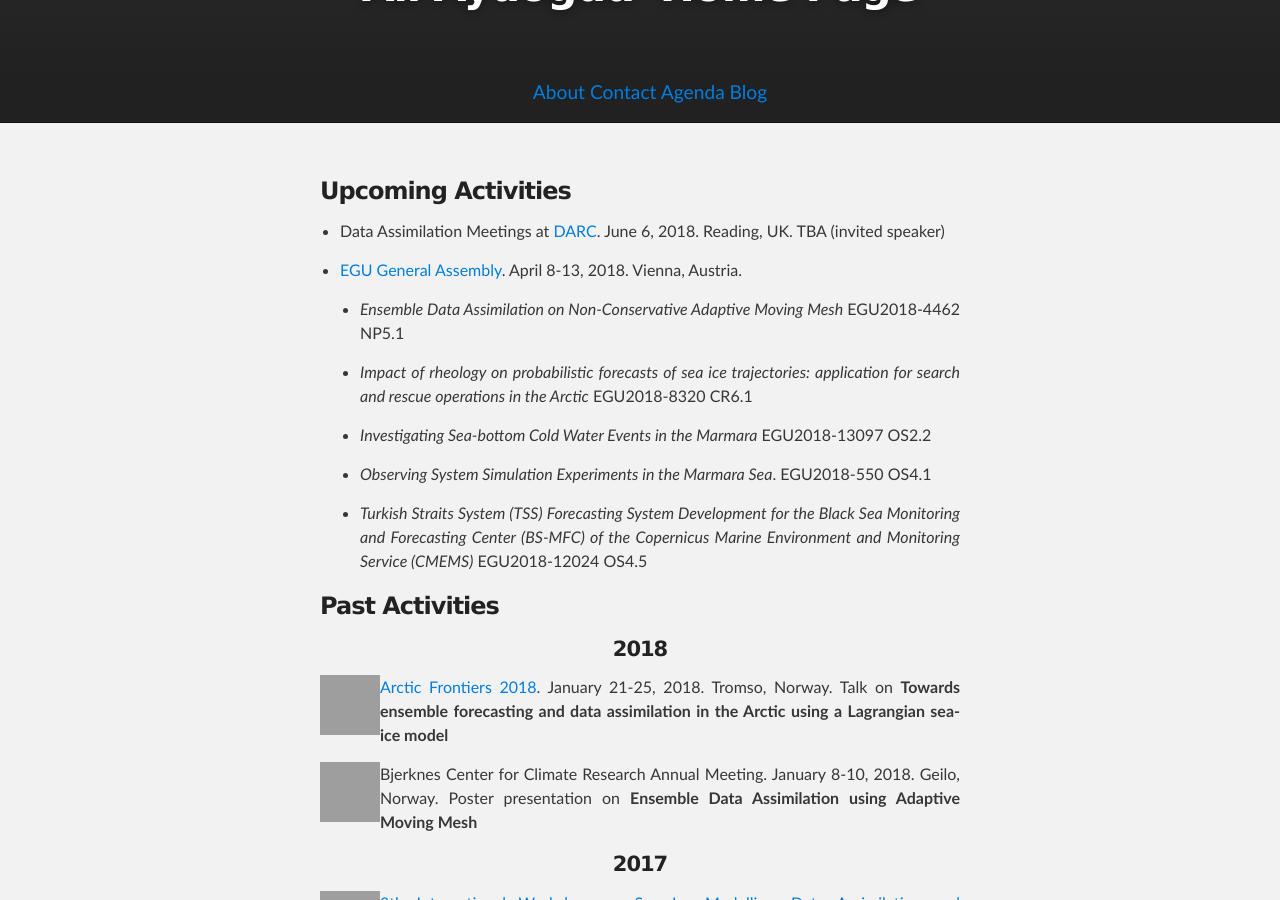
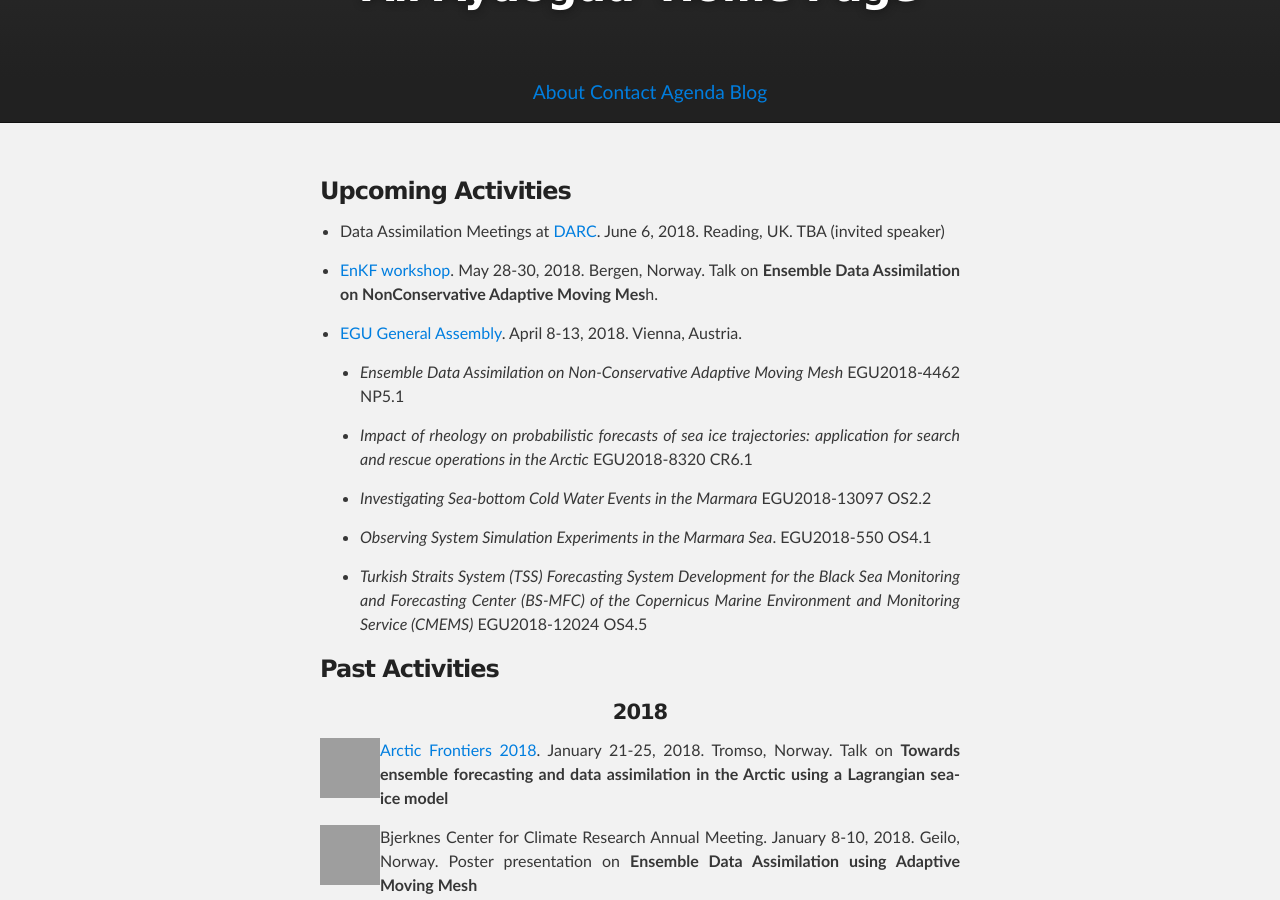
Before and after one commit to aydogduali/aydogduali.github.io, a Jekyll site: the page built from calendar/index.md, in a window 1280 px wide and 900 px high, scrolled down 333 px. Built offline with Jekyll 4.4.1, drawn with Linux system fonts in a browser that asks for light colours; the repository's description, which GitHub fills in, is left out; our own code applies the rules of GitHub Pages for plain Markdown files; grey boxes are pictures that could not be loaded.

Commit message:
update calendar EnKF workshop

```diff
--- a/calendar/index.md
+++ b/calendar/index.md
@@ -5,6 +5,8 @@ layout: default
 ###  Upcoming Activities
 
 - Data Assimilation Meetings at [DARC](http://www.met.reading.ac.uk/~darc/meetings). June 6, 2018. Reading, UK. TBA (invited speaker)
+
+- [EnKF workshop](http://www.iris.no/enkf/enkf-homepage). May 28-30, 2018. Bergen, Norway. Talk on **Ensemble Data Assimilation on Non­Conservative Adaptive Moving Mes**h.
 
 - [EGU General Assembly](https://egu2018.eu). April 8-13, 2018. Vienna, Austria.
 
```
